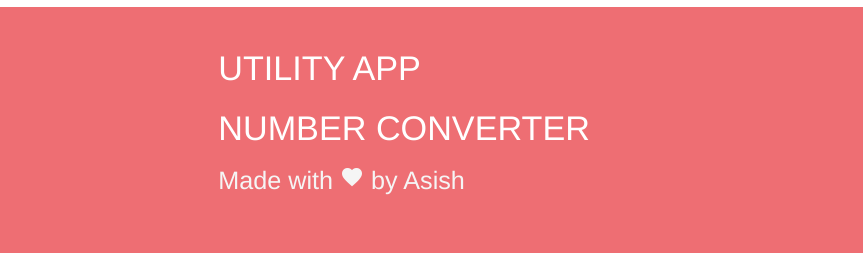
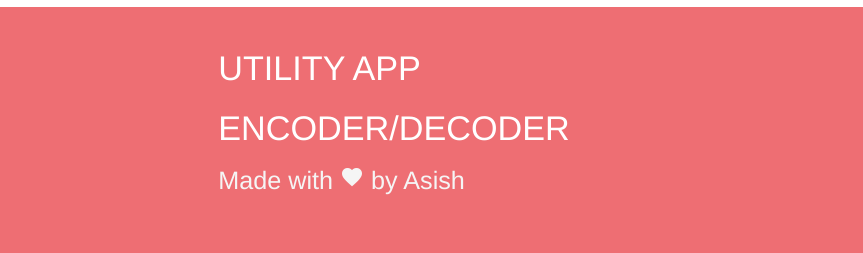
Before and after one commit to aku019/utility-app-2, a plain HTML site: page Encoder-Crypto/base64-Encoder-decoder.html in a window 1280 px wide. Shown: the part 1083-1336 px from the top of the page, 0-863 px from the left. Drawn offline with nearby package versions, Linux system fonts and the light colour scheme.

Commit message:
fixed footer

```diff
--- a/Encoder-Crypto/base64-Encoder-decoder.html
+++ b/Encoder-Crypto/base64-Encoder-decoder.html
@@ -227,7 +227,7 @@
 				<div class="row">
 					<div class="col m8 s12">
 						<h4 class="white-text">UTILITY APP</h4>
-						<h4 class="white-text">NUMBER CONVERTER</h4>
+						<h4 class="white-text">ENCODER/DECODER</h4>
 						<p class="grey-text text-lighten-4 flow-text">
 							Made with <i class="material-icons">favorite</i> by Asish
 						</p>
```
